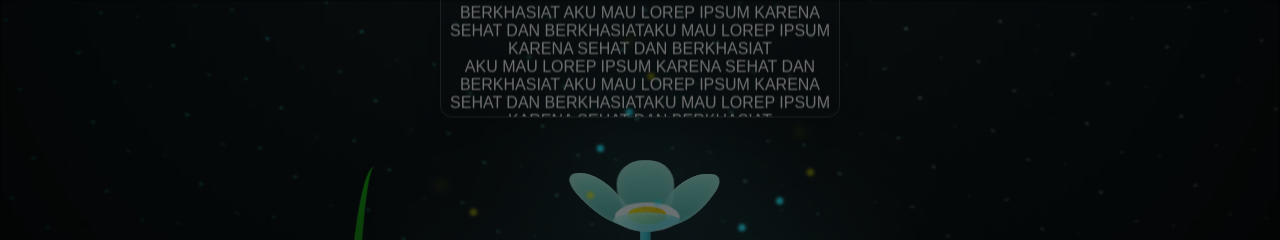
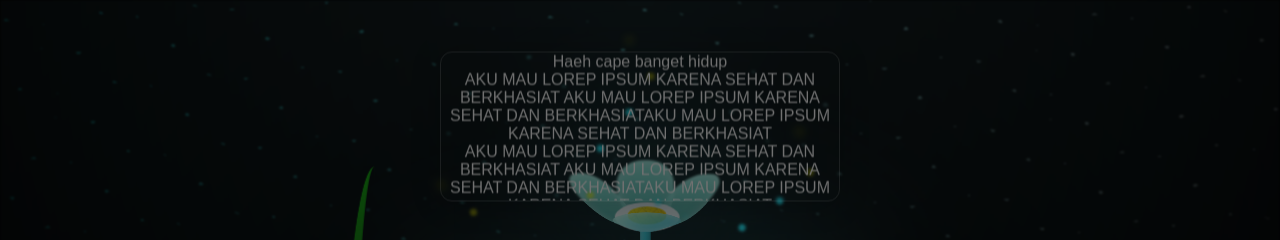
Before and after one commit to DarlProject/tess-bisa-nih, a plain HTML site: page index.html in a window 1280 px wide. Shown: the top 240 px of the page. Drawn offline with Linux system fonts and the light colour scheme.

Commit message:
style.css

```diff
--- a/style.css
+++ b/style.css
@@ -42,8 +42,7 @@
 	padding: 10px;
 }
 .blur-scroll-box {
-  display: block;
-  transform: translateY(-455%);
+  transform: translateY(-399%);
   text-align: center;
   width: 90vw;
   max-width: 400px;
```
